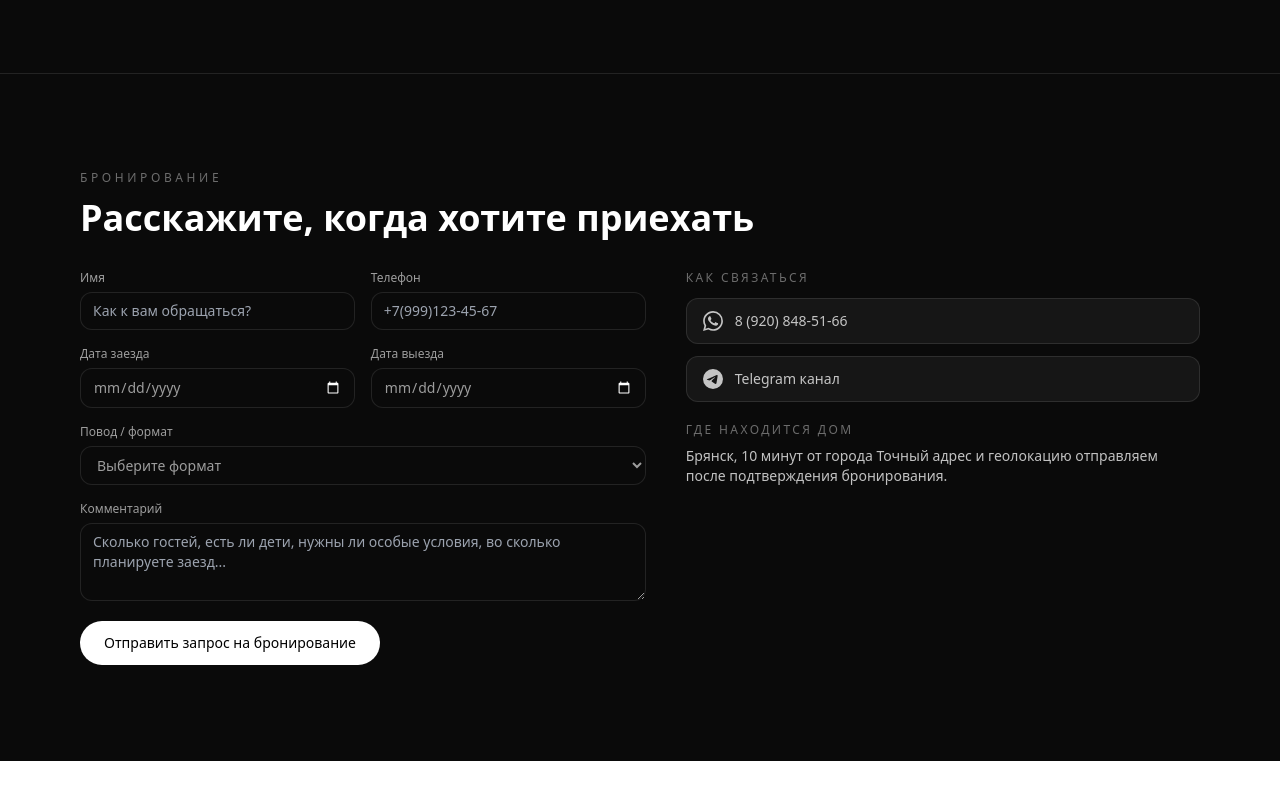
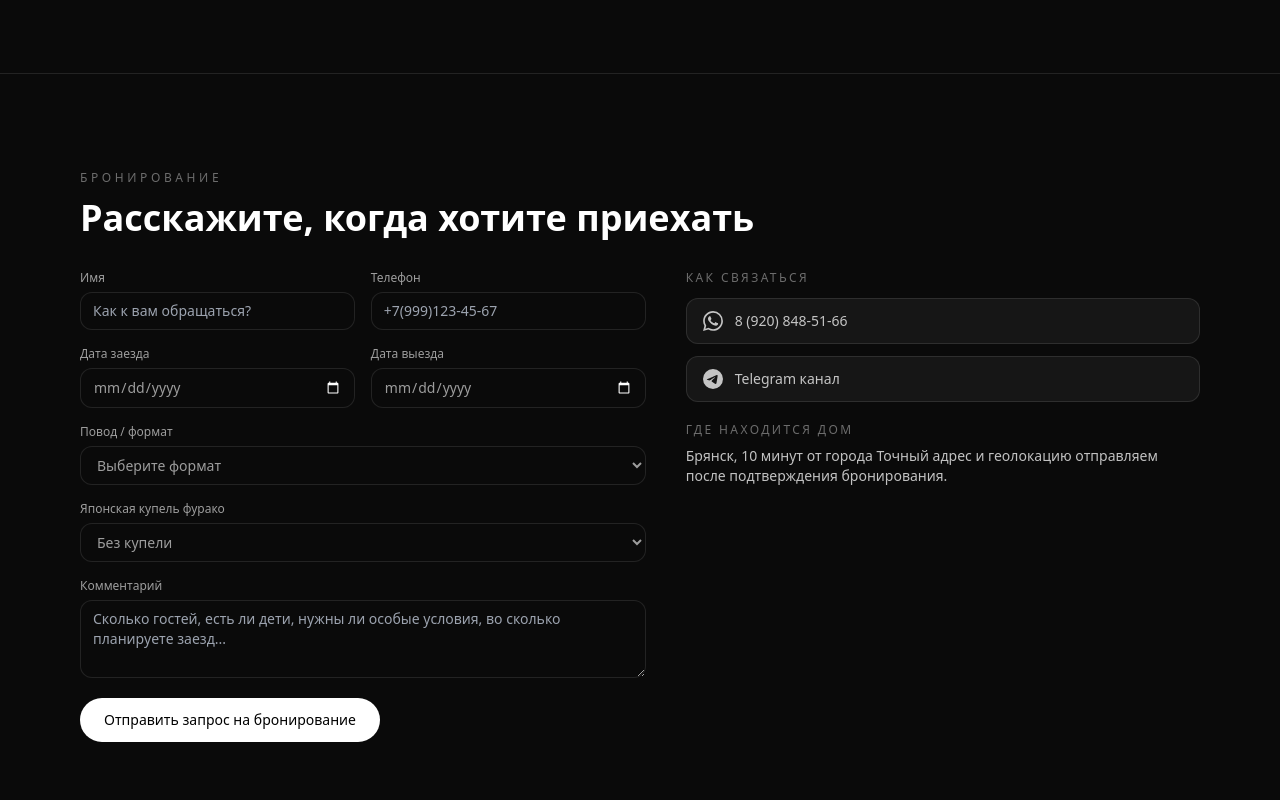
Before and after one commit to luchcatt-web/barn, a Next.js app: page / in a window 1280 px wide. Shown: the part 4186-4986 px from the top of the page. Before the commit the page ends 4947 px from the top, so only its background shows below. Built offline with nearby package versions, Linux system fonts and the light colour scheme.

Commit message:
Add furako service selection to booking form with price calculation

```diff
--- a/app/api/booking/route.ts
+++ b/app/api/booking/route.ts
@@ -6,7 +6,7 @@ const TELEGRAM_CHAT_ID = process.env.TELEGRAM_CHAT_ID || '354738973';
 export async function POST(request: NextRequest) {
   try {
     const body = await request.json();
-    const { name, phone, checkIn, checkOut, format, comment } = body;
+    const { name, phone, checkIn, checkOut, format, furako, comment } = body;
 
     if (!TELEGRAM_BOT_TOKEN) {
       return NextResponse.json(
@@ -36,6 +36,17 @@ export async function POST(request: NextRequest) {
       }
     }
 
+    // Рассчитываем стоимость услуг
+    const getFurakoInfo = () => {
+      if (furako === 'with_filling') return { name: 'Купель фурако с цитрусовым наполнением', price: 4500 };
+      if (furako === 'without_filling') return { name: 'Купель фурако без наполнения', price: 3000 };
+      return { name: 'Без купели', price: 0 };
+    };
+
+    const furakoInfo = getFurakoInfo();
+    const accommodationPrice = nights * 10000;
+    const totalPrice = accommodationPrice + furakoInfo.price;
+
     // Формируем сообщение
     const message = `🎯 *Новая заявка на бронирование*
 
@@ -45,6 +56,13 @@ export async function POST(request: NextRequest) {
 📅 *Выезд:* ${checkOutFormatted}
 🌙 *Количество суток:* ${nights > 0 ? nights : 'не указано'}
 🎉 *Формат:* ${format || 'не указано'}
+🛁 *Купель фурако:* ${furakoInfo.name}${furakoInfo.price > 0 ? ` (${furakoInfo.price} ₽)` : ''}
+
+💰 *Расчет стоимости:*
+${nights > 0 ? `Проживание: ${nights} ${nights === 1 ? 'ночь' : nights < 5 ? 'ночи' : 'ночей'} × 10 000 ₽ = ${accommodationPrice} ₽` : ''}
+${furakoInfo.price > 0 ? `Купель фурако: ${furakoInfo.price} ₽` : ''}
+${totalPrice > 0 ? `*Итого: ${totalPrice} ₽*` : ''}
+
 💬 *Комментарий:* ${comment || 'нет комментария'}
 
 _Время заявки: ${new Date().toLocaleString('ru-RU')}_`;
--- a/app/page.tsx
+++ b/app/page.tsx
@@ -527,6 +527,7 @@ function Booking() {
     checkIn: "",
     checkOut: "",
     format: "",
+    furako: "",
     comment: "",
   });
   const [isSubmitting, setIsSubmitting] = useState(false);
@@ -565,6 +566,22 @@ function Booking() {
 
   const nights = calculateNights();
 
+  // Расчет стоимости услуг
+  const getFurakoPrice = () => {
+    if (formData.furako === "with_filling") return 4500;
+    if (formData.furako === "without_filling") return 3000;
+    return 0;
+  };
+
+  const calculateTotalPrice = () => {
+    const accommodationPrice = nights * 10000;
+    const furakoPrice = getFurakoPrice();
+    return accommodationPrice + furakoPrice;
+  };
+
+  const totalPrice = calculateTotalPrice();
+  const furakoPrice = getFurakoPrice();
+
   const handleSubmit = async (e: React.FormEvent<HTMLFormElement>) => {
     e.preventDefault();
     setIsSubmitting(true);
@@ -587,6 +604,7 @@ function Booking() {
           checkIn: "",
           checkOut: "",
           format: "",
+          furako: "",
           comment: "",
         });
       } else {
@@ -668,17 +686,6 @@ function Booking() {
             </Field>
           </div>
 
-          {nights > 0 && (
-            <div className="rounded-xl border border-amber-500/30 bg-amber-500/10 px-4 py-3">
-              <p className="text-sm text-amber-300">
-                <span className="font-semibold">Количество суток:</span> {nights} {nights === 1 ? 'ночь' : nights < 5 ? 'ночи' : 'ночей'}
-              </p>
-              <p className="text-xs text-amber-300/70 mt-1">
-                Стоимость: {nights * 10000} ₽
-              </p>
-            </div>
-          )}
-
           <Field label="Повод / формат">
             <select
               value={formData.format}
@@ -692,6 +699,44 @@ function Booking() {
               <option>Другое (укажу в комментарии)</option>
             </select>
           </Field>
+
+          <Field label="Японская купель фурако">
+            <select
+              value={formData.furako}
+              onChange={(e) => setFormData({ ...formData, furako: e.target.value })}
+              className="w-full rounded-xl border border-white/10 bg-neutral-950 px-3 py-2 text-sm outline-none focus:border-amber-300"
+            >
+              <option value="">Без купели</option>
+              <option value="without_filling">Купель фурако без наполнения - 3 000 ₽</option>
+              <option value="with_filling">Купель фурако с цитрусовым наполнением - 4 500 ₽</option>
+            </select>
+          </Field>
+
+          {(nights > 0 || furakoPrice > 0) && (
+            <div className="rounded-xl border border-amber-500/30 bg-amber-500/10 px-4 py-3 space-y-2">
+              {nights > 0 && (
+                <div>
+                  <p className="text-sm text-amber-300">
+                    <span className="font-semibold">Проживание:</span> {nights} {nights === 1 ? 'ночь' : nights < 5 ? 'ночи' : 'ночей'} × 10 000 ₽ = {nights * 10000} ₽
+                  </p>
+                </div>
+              )}
+              {furakoPrice > 0 && (
+                <div>
+                  <p className="text-sm text-amber-300">
+                    <span className="font-semibold">Купель фурако:</span> {furakoPrice} ₽
+                  </p>
+                </div>
+              )}
+              {totalPrice > 0 && (
+                <div className="pt-2 border-t border-amber-500/30">
+                  <p className="text-base font-bold text-amber-300">
+                    Итого: {totalPrice} ₽
+                  </p>
+                </div>
+              )}
+            </div>
+          )}
 
           <Field label="Комментарий">
             <textarea
```
